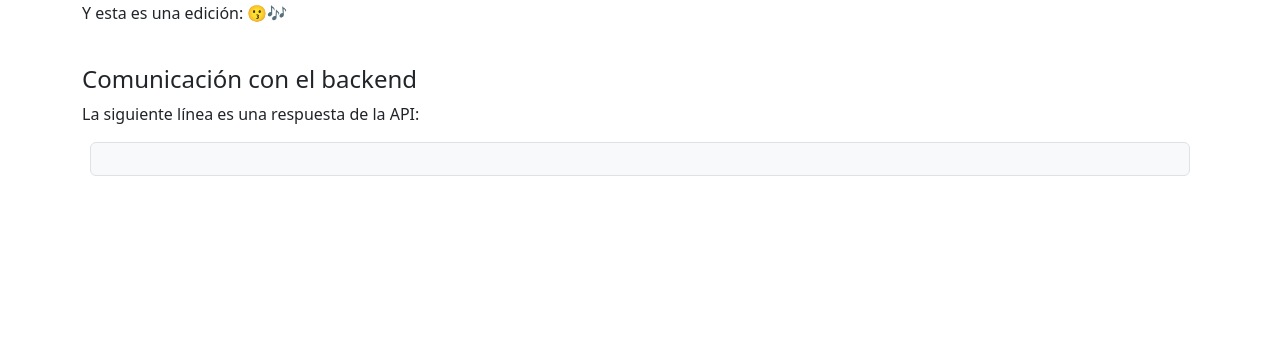
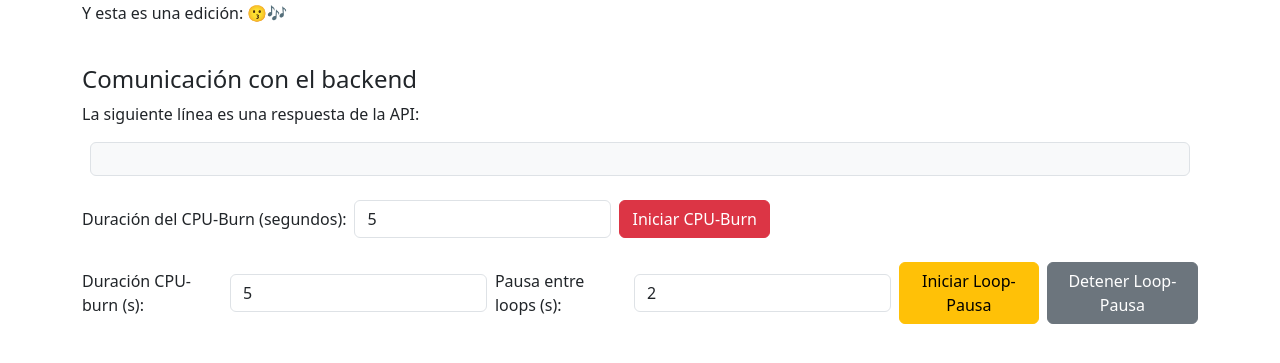
Before and after one commit to polirritmico/LabDevops-front, a Django app: page / in a window 1280 px wide. Shown: the part 135-498 px from the top of the page. Run offline with Django 5.2, Linux system fonts and the light colour scheme; data that the repository does not hold is empty.

Commit message:
feat: add cpu-burn

```diff
--- a/web/templates/index.html
+++ b/web/templates/index.html
@@ -1,15 +1,13 @@
-<!doctype html>
+<!DOCTYPE html>
 <html lang="es">
   <head>
     <meta charset="UTF-8" />
     <meta name="viewport" content="width=device-width, initial-scale=1" />
     <title>DevOps</title>
-    <link
-      rel="stylesheet"
-      href="https://cdn.jsdelivr.net/npm/bootstrap@5.3.3/dist/css/bootstrap.min.css"
-      integrity="sha384-QWTKZyjpPEjISv5WaRU9OFeRpok6YctnYmDr5pNlyT2bRjXh0JMhjY6hW+ALEwIH"
-      crossorigin="anonymous"
-    />
+    <link rel="stylesheet"
+          href="https://cdn.jsdelivr.net/npm/bootstrap@5.3.3/dist/css/bootstrap.min.css"
+          integrity="sha384-QWTKZyjpPEjISv5WaRU9OFeRpok6YctnYmDr5pNlyT2bRjXh0JMhjY6hW+ALEwIH"
+          crossorigin="anonymous" />
     <link rel="stylesheet" href="style.css" />
   </head>
   <body>
@@ -23,11 +21,27 @@
       <blockquote class="blockquote p-3 m-2 bg-light rounded border">
         {{ content }}
       </blockquote>
-      <script
-        src="https://cdn.jsdelivr.net/npm/bootstrap@5.3.3/dist/js/bootstrap.bundle.min.js"
-        integrity="sha384-YvpcrYf0tY3lHB60NNkmXc5s9fDVZLESaAA55NDzOxhy9GkcIdslK1eN7N6jIeHz"
-        crossorigin="anonymous"
-      ></script>
+      </ br>
+      <form method="post" class="mt-4 d-flex align-items-center gap-2">
+        {% csrf_token %}
+        <label for="duration">Duración del CPU-Burn (segundos):</label>
+        <input type="number" name="duration" value="5" min="5" step="5" class="form-control w-auto" />
+        <button type="submit" class="btn btn-danger">Iniciar CPU-Burn</button>
+      </form>
+      <div class="mt-4">
+        <form method="post" class="d-flex align-items-center gap-2">
+          {% csrf_token %}
+          <label for="loop_duration">Duración CPU-burn (s):</label>
+          <input type="number" name="loop_duration" value="5" min="1" step="1" class="form-control w-auto" />
+          <label for="loop_pause">Pausa entre loops (s):</label>
+          <input type="number" name="loop_pause" value="2" min="0" step="1" class="form-control w-auto" />
+          <button type="submit" name="loop_start" class="btn btn-warning">Iniciar Loop-Pausa</button>
+          <button type="submit" name="loop_stop" class="btn btn-secondary">Detener Loop-Pausa</button>
+        </form>
+      </div>
+      <script src="https://cdn.jsdelivr.net/npm/bootstrap@5.3.3/dist/js/bootstrap.bundle.min.js"
+              integrity="sha384-YvpcrYf0tY3lHB60NNkmXc5s9fDVZLESaAA55NDzOxhy9GkcIdslK1eN7N6jIeHz"
+              crossorigin="anonymous"></script>
     </div>
   </body>
 </html>
--- a/web/views.py
+++ b/web/views.py
@@ -1,9 +1,41 @@
+import random
+import threading
+import time
+
 import requests
 from django.conf import settings
 from django.shortcuts import render
 
+# Control global del loop
+loop_running = False  # booleano directo
+
+
+def cpu_burn(seconds: int):
+    inside_circle = 0
+    total = 0
+    end = time.time() + seconds
+
+    while time.time() < end:
+        x, y = random.random(), random.random()
+        if x * x + y * y <= 1:
+            inside_circle += 1
+        total += 1
+    pi_estimate = 4 * inside_circle / total if total else 0
+
+    return pi_estimate
+
+
+def cpu_burn_loop(duration: int, pause: int):
+    global loop_running
+
+    while loop_running:
+        pi = cpu_burn(duration)
+        print(f"CPU-burn finalizado. Pi: {pi}")
+        time.sleep(pause)
+
 
 def index(request):
+    global loop_running
     try:
         res = requests.get(f"{settings.BACKEND_API_URL}/")
         res.raise_for_status()
@@ -11,11 +43,31 @@ def index(request):
     except requests.RequestException as err:
         content = f"Error: {err}"
 
+    if request.method == "POST":
+        if "cpu_burn" in request.POST:
+            try:
+                duration = int(request.POST.get("duration", 5))
+            except ValueError:
+                duration = 5
+            pi = cpu_burn(duration)
+            content = f"CPU-burn finalizado ({duration}s). π ≈ {pi}"
+
+        elif "loop_start" in request.POST:
+            try:
+                duration = int(request.POST.get("loop_duration", 5))
+                pause = int(request.POST.get("loop_pause", 2))
+            except ValueError:
+                duration, pause = 5, 2
+            loop_running = True
+            threading.Thread(
+                target=cpu_burn_loop, args=(duration, pause), daemon=True
+            ).start()
+            content = f"Loop CPU-burn iniciado ({duration}s) con pausa {pause}s."
+
+        elif "loop_stop" in request.POST:
+            loop_running = False
+            content = "Loop CPU-burn detenido."
+
     return render(
-        request,
-        "index.html",
-        {
-            "titulo": "Ejemplo DEVOPS",
-            "content": content,
-        },
+        request, "index.html", {"titulo": "Ejemplo DEVOPS", "content": content}
     )
```
